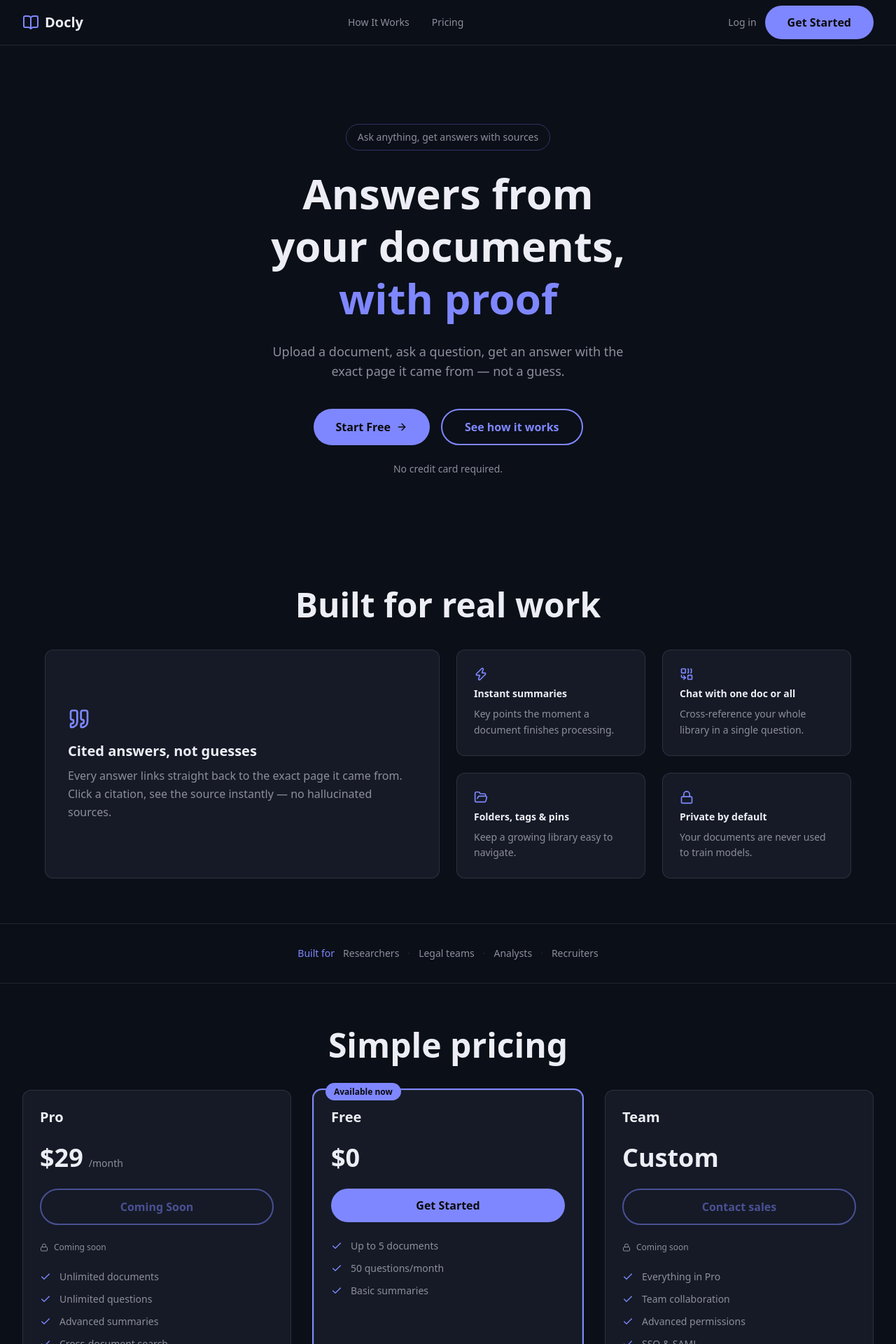
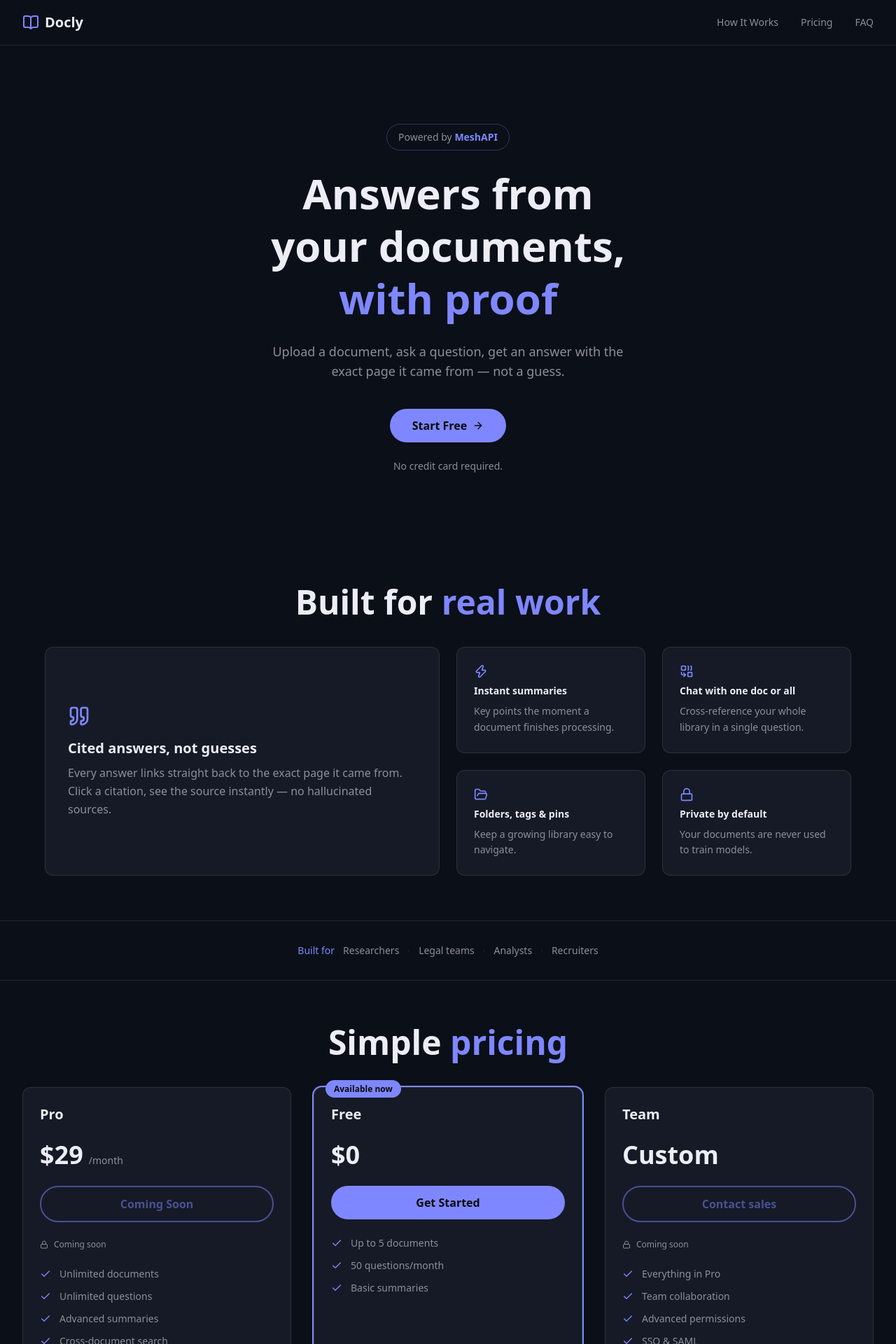
Before and after one commit to MohdZaid259/Docly, a React (Vite) app in the folder client/: page / in a window 1280 px wide. Shown: the top 1920 px of the page at 70% size. Built offline with nearby package versions, Linux system fonts and the light colour scheme; no server answers.

Commit message:
updates landing page

```diff
--- a/client/src/components/landing/FAQ.jsx
+++ b/client/src/components/landing/FAQ.jsx
@@ -36,7 +36,7 @@ export default function FAQ() {
     <section id="faq" className="py-16 px-4 sm:px-6 lg:px-8">
       <div className="max-w-3xl mx-auto">
         <h2 className="text-4xl md:text-5xl font-bold text-balance text-center mb-10">
-          Common questions
+          Common <span className="text-primary">questions</span>
         </h2>
 
         <div className="space-y-3">
--- a/client/src/components/landing/Features.jsx
+++ b/client/src/components/landing/Features.jsx
@@ -29,7 +29,7 @@ export default function Features() {
     <section className="py-16 px-4 sm:px-6 lg:px-8">
       <div className="max-w-6xl mx-auto">
         <h2 className="text-4xl md:text-5xl font-bold text-balance text-center mb-10">
-          Built for real work
+          Built for <span className="text-primary">real work</span>
         </h2>
 
         <div className="grid md:grid-cols-2 gap-6 items-stretch">
--- a/client/src/components/landing/Footer.jsx
+++ b/client/src/components/landing/Footer.jsx
@@ -74,7 +74,7 @@ export default function Footer() {
 
         <div className="border-t border-border pt-8">
           <p className="text-muted-foreground text-sm text-center">
-            © {currentYear} Docly. All rights reserved.
+            © {currentYear} Docly. All rights reserved. Powered by MeshAPI.
           </p>
         </div>
       </div>
--- a/client/src/components/landing/Hero.jsx
+++ b/client/src/components/landing/Hero.jsx
@@ -8,7 +8,7 @@ export default function Hero() {
         <div className="flex flex-col items-center text-center">
           <div className="space-y-6 max-w-2xl">
             <div className="inline-block px-4 py-2 border border-primary/30 rounded-full text-sm text-muted-foreground">
-              Ask anything, get answers with sources
+              Powered by <span className="text-primary font-semibold">MeshAPI</span>
             </div>
 
             <h1 className="text-5xl md:text-6xl font-bold text-balance leading-tight">
@@ -23,9 +23,6 @@ export default function Hero() {
               <Link to="/login" className="btn-primary flex items-center justify-center gap-2">
                 Start Free <ArrowRight className="w-4 h-4" />
               </Link>
-              <a href="#how" className="btn-secondary flex items-center justify-center gap-2">
-                See how it works
-              </a>
             </div>
 
             <p className="text-sm text-muted-foreground">
--- a/client/src/components/landing/Nav.jsx
+++ b/client/src/components/landing/Nav.jsx
@@ -36,15 +36,13 @@ export default function Nav() {
             >
               Pricing
             </a>
-          </div>
-
-          <div className="hidden md:flex items-center gap-3">
-            <Link to="/login" className="text-muted-foreground hover:text-foreground transition-colors text-sm">
-              Log in
-            </Link>
-            <Link to="/login" className="btn-primary">
-              Get Started
-            </Link>
+            <a
+              href="#faq"
+              onClick={(e) => scrollToSection(e, "faq")}
+              className="text-muted-foreground hover:text-foreground transition-colors text-sm"
+            >
+              FAQ
+            </a>
           </div>
 
           <button
@@ -71,14 +69,13 @@ export default function Nav() {
             >
               Pricing
             </a>
-            <div className="border-t border-border pt-3 px-4 space-y-3">
-              <Link to="/login" className="block text-muted-foreground hover:text-foreground transition-colors">
-                Log in
-              </Link>
-              <Link to="/login" className="block btn-primary text-center">
-                Get Started
-              </Link>
-            </div>
+            <a
+              href="#faq"
+              onClick={(e) => scrollToSection(e, "faq")}
+              className="block px-4 py-2 text-muted-foreground hover:text-foreground transition-colors"
+            >
+              FAQ
+            </a>
           </div>
         )}
       </div>
--- a/client/src/components/landing/Pricing.jsx
+++ b/client/src/components/landing/Pricing.jsx
@@ -52,7 +52,7 @@ export default function Pricing() {
       <div className="max-w-7xl mx-auto">
         <div className="text-center mb-10">
           <h2 className="text-4xl md:text-5xl font-bold text-balance">
-            Simple pricing
+            Simple <span className="text-primary">pricing</span>
           </h2>
         </div>
 
```
